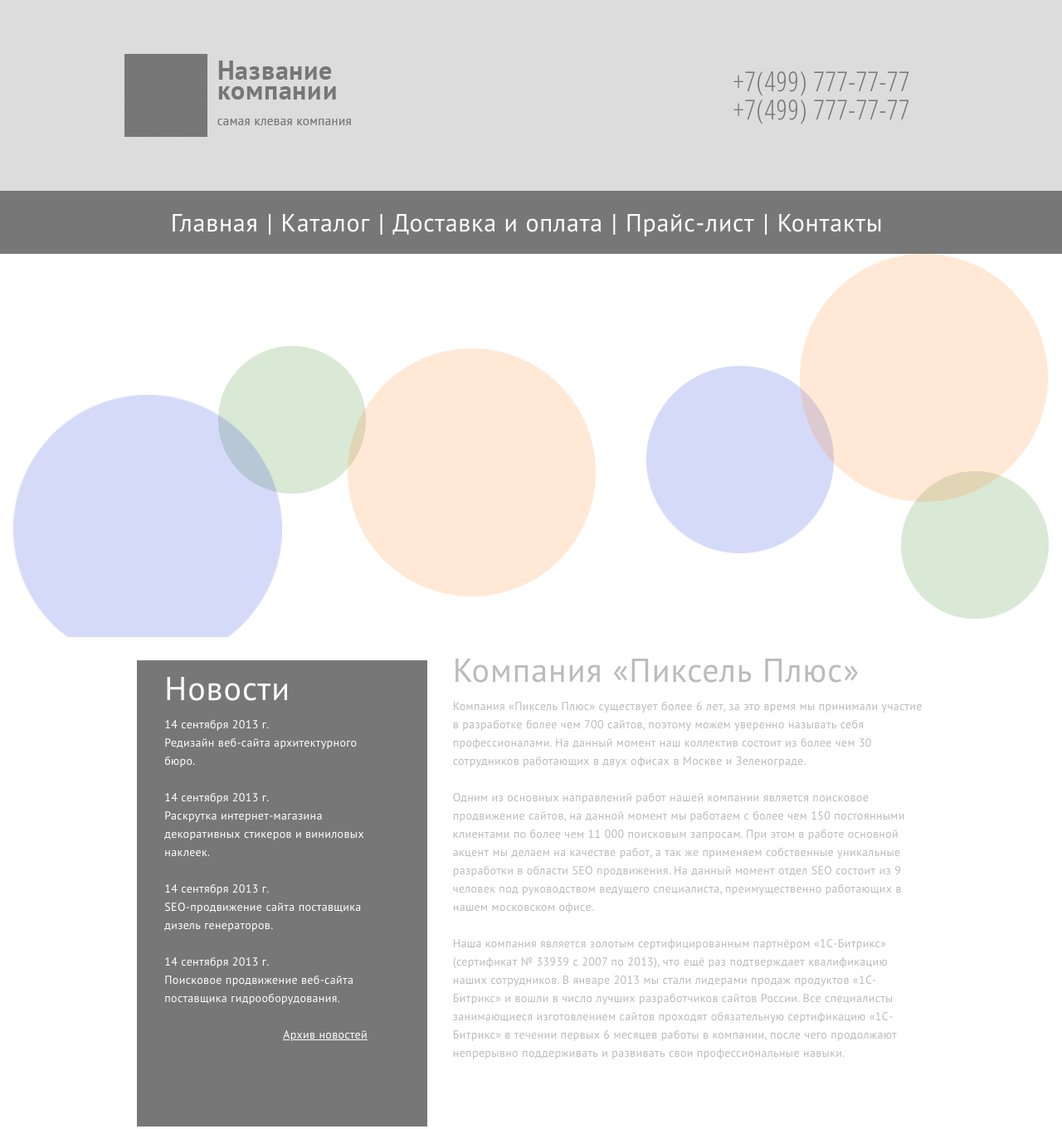
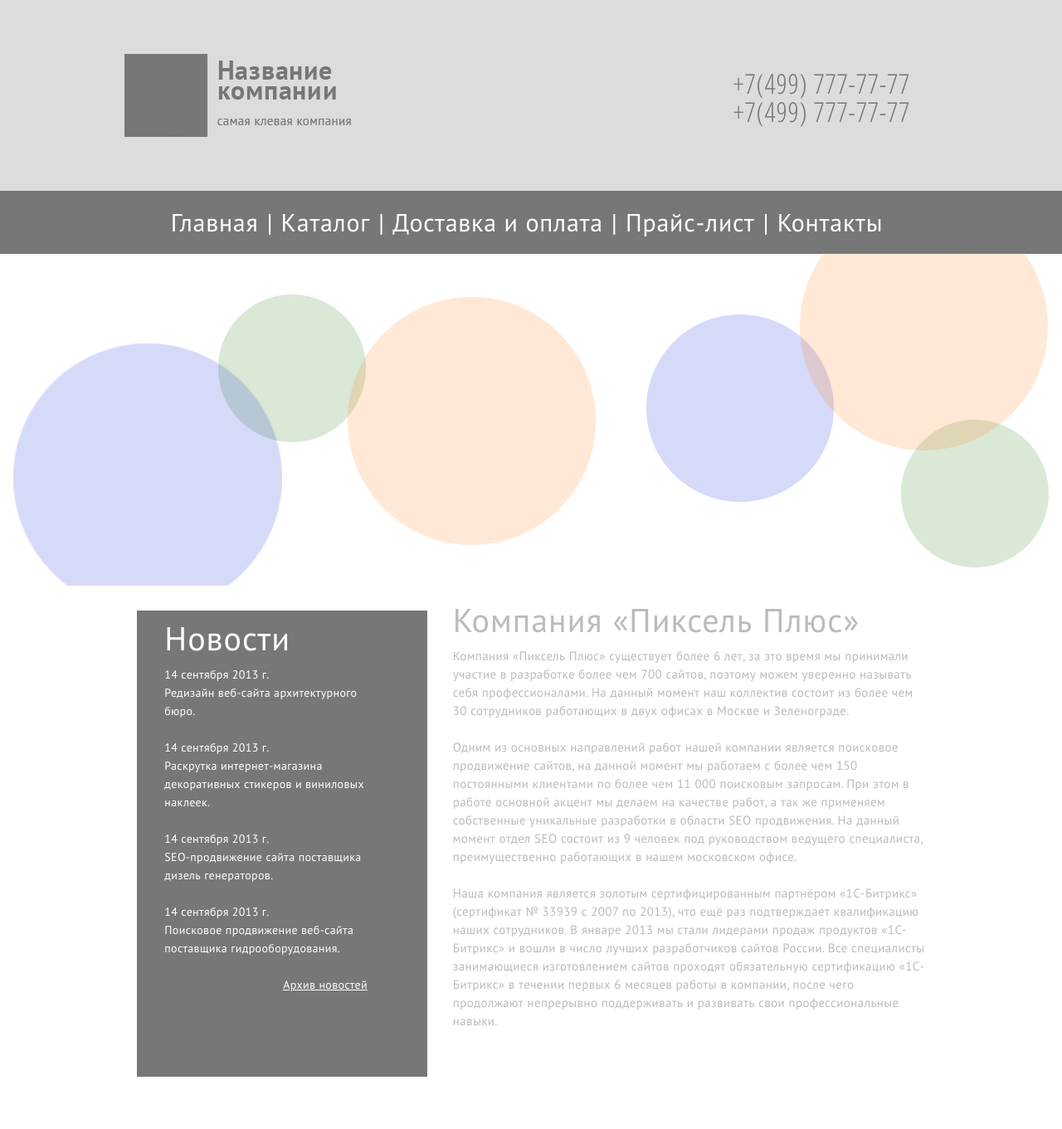
Before and after one commit to YaroslavRom/Second_Project-, a plain HTML site: page index.html in a window 1280 px wide. Shown: the top 1361 px of the page at 83% size. Drawn offline with Linux system fonts and the light colour scheme.

Commit message:
Hopefylly its all done and working

```diff
--- a/css/style.css
+++ b/css/style.css
@@ -40,6 +40,7 @@
 .header-phone-number{
     display: flex;
     align-items: center;
+    margin: 77px 0 72px 0;
 
 }
 .num-txt{
@@ -57,6 +58,7 @@
     height: 100px;
     display: flex;
     justify-content: center;
+    margin: 65px 0 65px 0;
 
 
 }
@@ -66,11 +68,14 @@
     justify-content: flex-start;
     position: relative;
     align-items: center;
+    margin-right: auto;
 }
 .header-right{
     background-color: transparent;
     display: flex;
     justify-content: flex-end;
+    margin-left: auto;
+
 }
 
 .menu{
@@ -120,19 +125,21 @@
     display: block;
     margin-left: auto;
     margin-right: auto;
+    height: 462px;
+    margin-top: -62px;
+    max-height: 462px;
+
 }
 
 .slider{
     overflow: hidden;
-    margin-bottom: 490px;
     display: flex;
     justify-content: center;
     flex-wrap: wrap;
 
 }
 .slider img {
-    position: absolute;
-
+margin-bottom: 30px;
 }
 .mid{
     display: flex;
@@ -209,7 +216,7 @@
 }
 .right-mid-txt{
     font-family: 'PT Sans';
-    font-size: 14px;
+    font-size: 15px;
     line-height: 22px;
     font-weight: 400;
     letter-spacing: 0.025em;
--- a/index.html
+++ b/index.html
@@ -24,7 +24,8 @@
     <header class="header">
         <div class="header-top">
             <div class="header-left">
-                    <img src="img/logo.png" alt="logo" class="header-logo" style="overflow: hidden">
+                <img src="img/logo.png" alt="logo" class="header-logo"
+                     style="object-fit:fill">
             </div>
             <div class="header-right">
                 <div class="header-phone-number">
```
Lines whose indentation alone changed are shown as unchanged.
